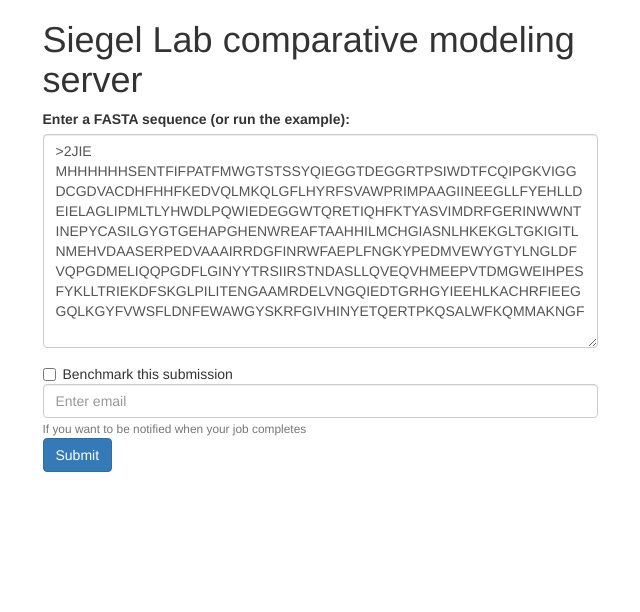
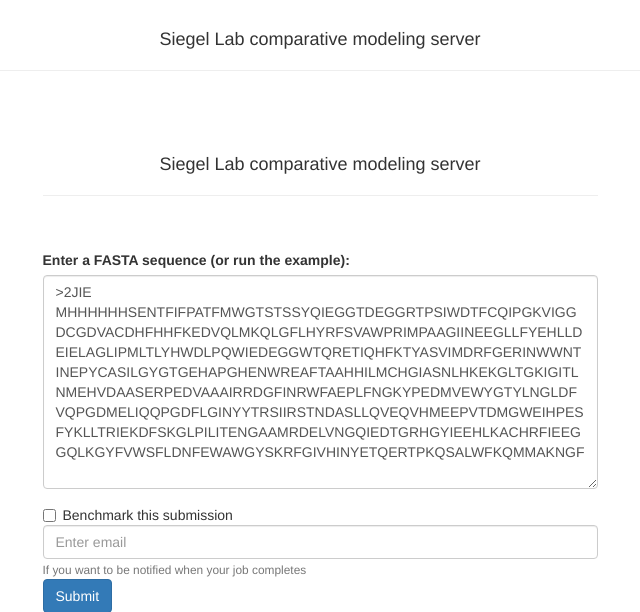
Before and after one commit to dacarlin/cm_server, a Flask app: page / in a window 1280 px wide. Shown: the top 612 px of the page, without its empty margins (320-960 px from the left). Run offline with Flask 2, Linux system fonts and the light colour scheme; some libraries are stand-ins or nearby versions.

Commit message:
Reorganized templates

```diff
--- a/static/style.css
+++ b/static/style.css
@@ -0,0 +1,8 @@
+h1 {
+  border-bottom: 1px solid #eee;
+  margin-bottom: 3em!important;
+  font-size: 18px!important;
+  line-height: 44px;
+  padding: 10px 0 20px 0;
+  text-align: center;
+}
--- a/templates/base.html
+++ b/templates/base.html
@@ -8,6 +8,7 @@
     {% endblock %}
 </head>
 <body>
+  <h1>Siegel Lab comparative modeling server</h1>
   {% block content %}{% endblock %}
 </body>
 </html>
```
